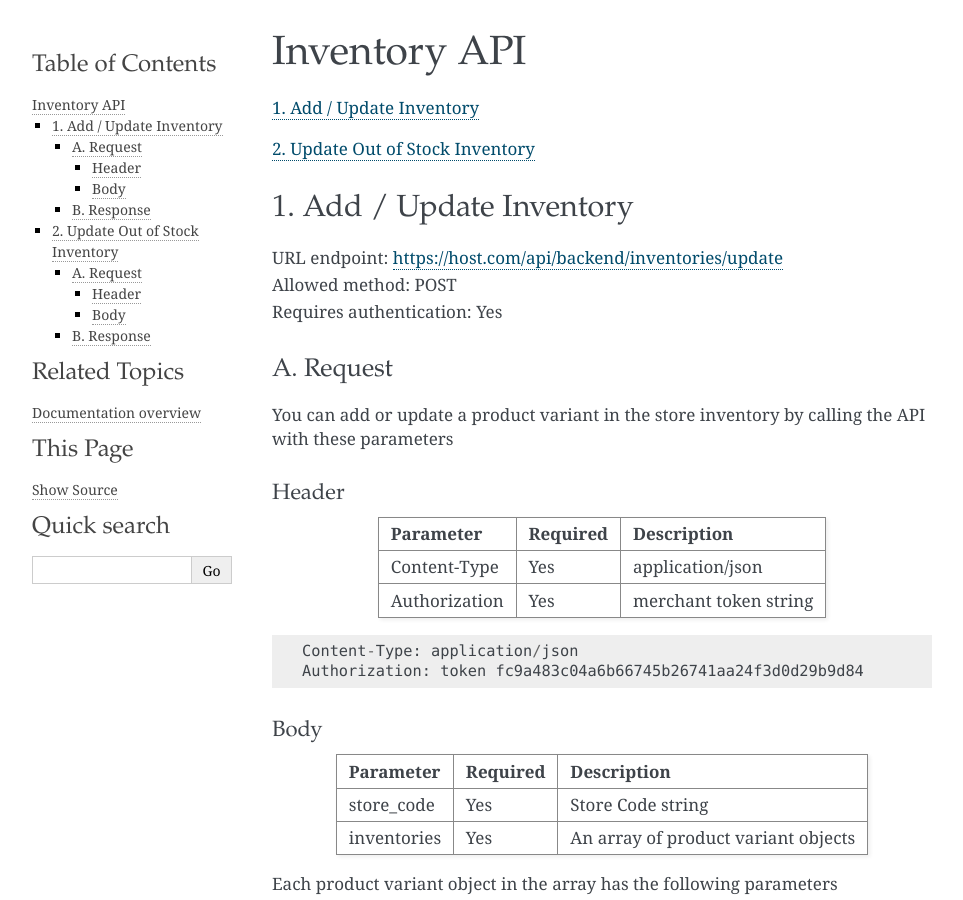
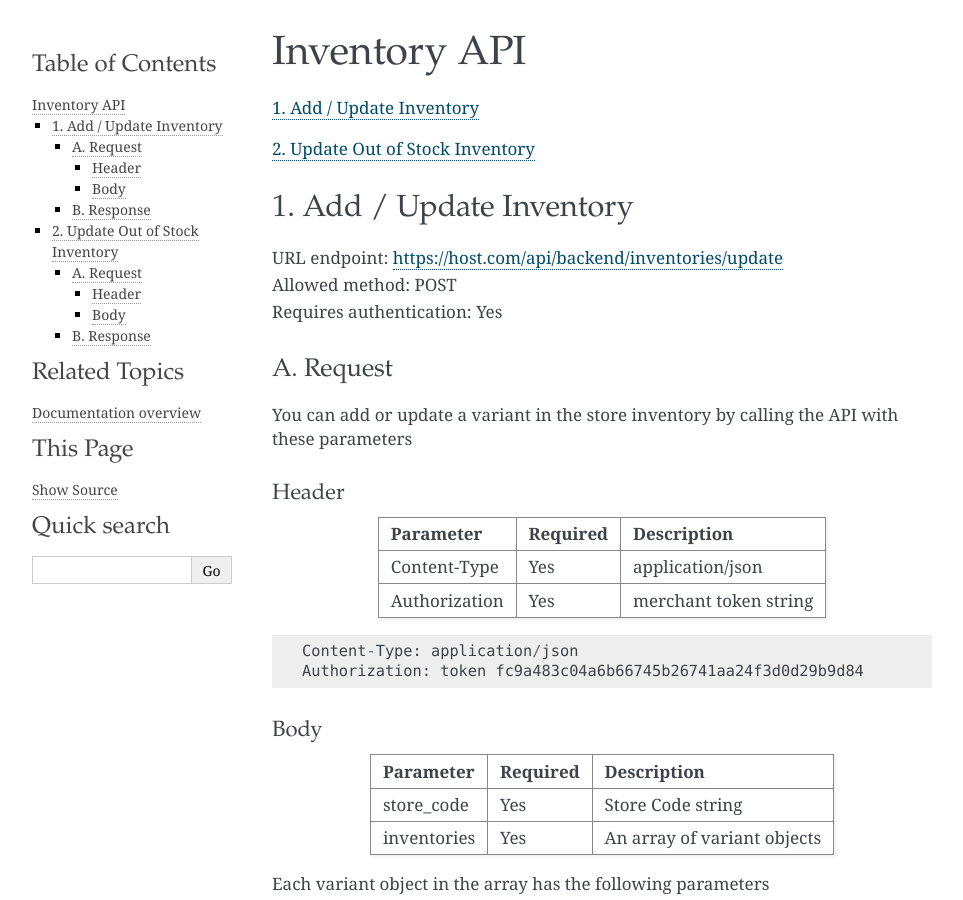
Before and after one commit to ui/stamps-api-docs, a Sphinx documentation site: the page built from source/inventory_api.rst, in a window 1280 px wide and 900 px high. Shown: the whole window, without its empty margins (148-1111 px from the left). Built offline with Sphinx 7.4.7, drawn with Linux system fonts in a browser that asks for light colours; some of the changed text lies outside the part shown.

Commit message:
Update inventory_api.rst

```diff
--- a/source/inventory_api.rst
+++ b/source/inventory_api.rst
@@ -17,7 +17,7 @@ Inventory API
 A. Request
 ----------
 
-You can add or update a product variant in the store inventory by calling the API with these parameters
+You can add or update a variant in the store inventory by calling the API with these parameters
 
 Header
 ______
@@ -41,10 +41,10 @@ ______
 Parameter           Required    Description
 =================== =========== =======================
 store_code          Yes         Store Code string
-inventories         Yes         An array of product variant objects
+inventories         Yes         An array of variant objects
 =================== =========== =======================
 
-Each product variant object in the array has the following parameters
+Each variant object in the array has the following parameters
 
 =================== =========== =======================
 Parameter           Required    Description
@@ -265,7 +265,7 @@ If HTTP is used instead of HTTPS:
 A. Request
 ----------
 
-You can update the out of stock status of a product variant in the store inventory by calling the API with these parameters
+You can update the out of stock status of a variant in the store inventory by calling the API with these parameters
 
 Header
 ______
```
